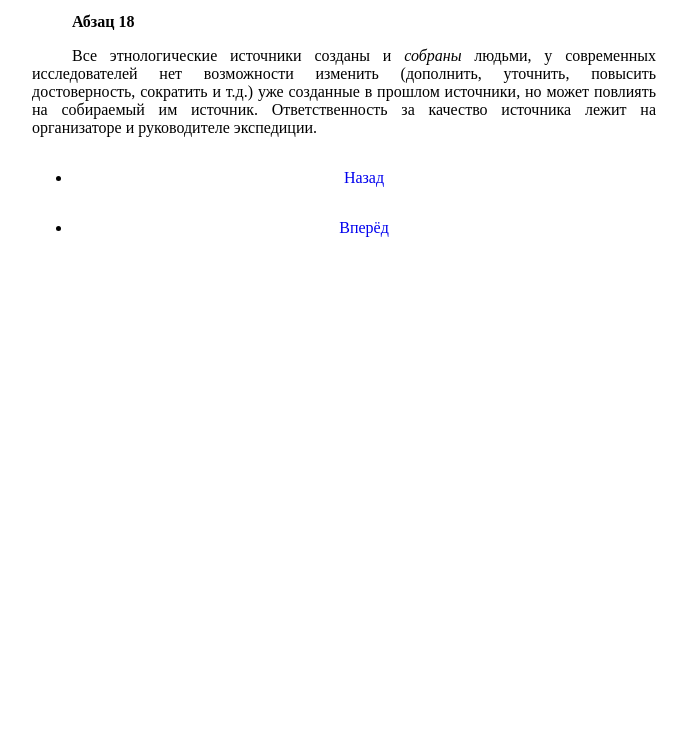
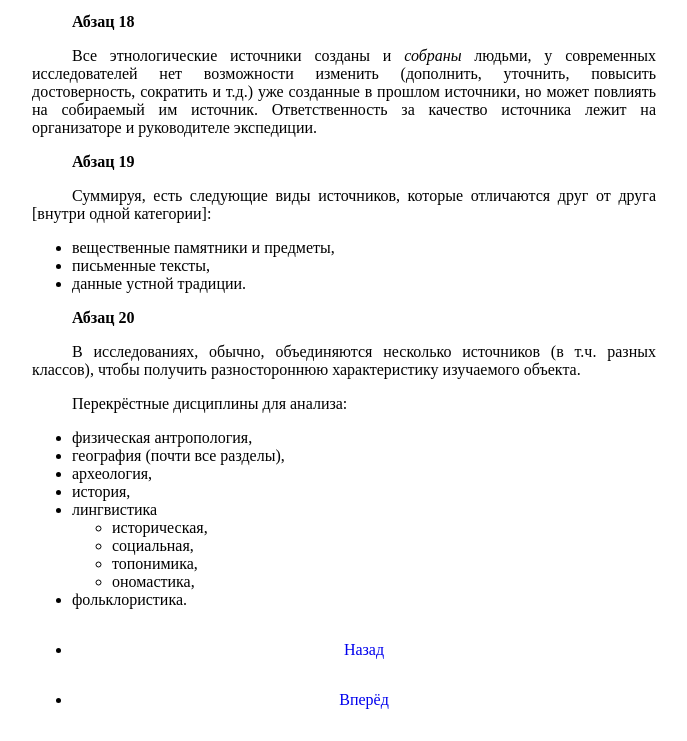
Before and after one commit to dragondangun/Etnology-basics, a plain HTML site: page docs/6.html in a window 1280 px wide. Shown: the part 3167-3908 px from the top of the page, without its empty margins (296-983 px from the left). Before the commit the page ends 3436 px from the top, so only its background shows below. Drawn offline with Linux system fonts and the light colour scheme.

Commit message:
s1ch3p1par20

```diff
--- a/docs/6.html
+++ b/docs/6.html
@@ -196,6 +196,34 @@
 т.д.) уже созданные в прошлом источники, но может повлиять
 на собираемый им источник. Ответственность за качество
 источника лежит на организаторе и руководителе экспедиции.</p>
+<p><strong>Абзац 19</strong></p>
+<p>Суммируя, есть следующие виды источников, которые отличаются
+друг от друга [внутри одной категории]:</p>
+<ul>
+<li>вещественные памятники и предметы,</li>
+<li>письменные тексты,</li>
+<li>данные устной традиции.</li>
+</ul>
+<p><strong>Абзац 20</strong></p>
+<p>В исследованиях, обычно, объединяются несколько источников
+(в т.ч. разных классов), чтобы получить разностороннюю
+характеристику изучаемого объекта.</p>
+<p>Перекрёстные дисциплины для анализа:</p>
+<ul>
+<li>физическая антропология,</li>
+<li>география (почти все разделы),</li>
+<li>археология,</li>
+<li>история,</li>
+<li>лингвистика
+<ul>
+<li>историческая,</li>
+<li>социальная,</li>
+<li>топонимика,</li>
+<li>ономастика,</li>
+</ul>
+</li>
+<li>фольклористика.</li>
+</ul>
 			<ul class="Nav">				<li class="Nav"><a href="5.html">Назад</a></li>
 				<li class="Nav"><a href="7.html">Вперёд</a></li>
 			</ul>
```
Also changed, not shown: Abstract.html (+29 -0 lines), docs/14.html (+2 -1 lines), 1 other file.
